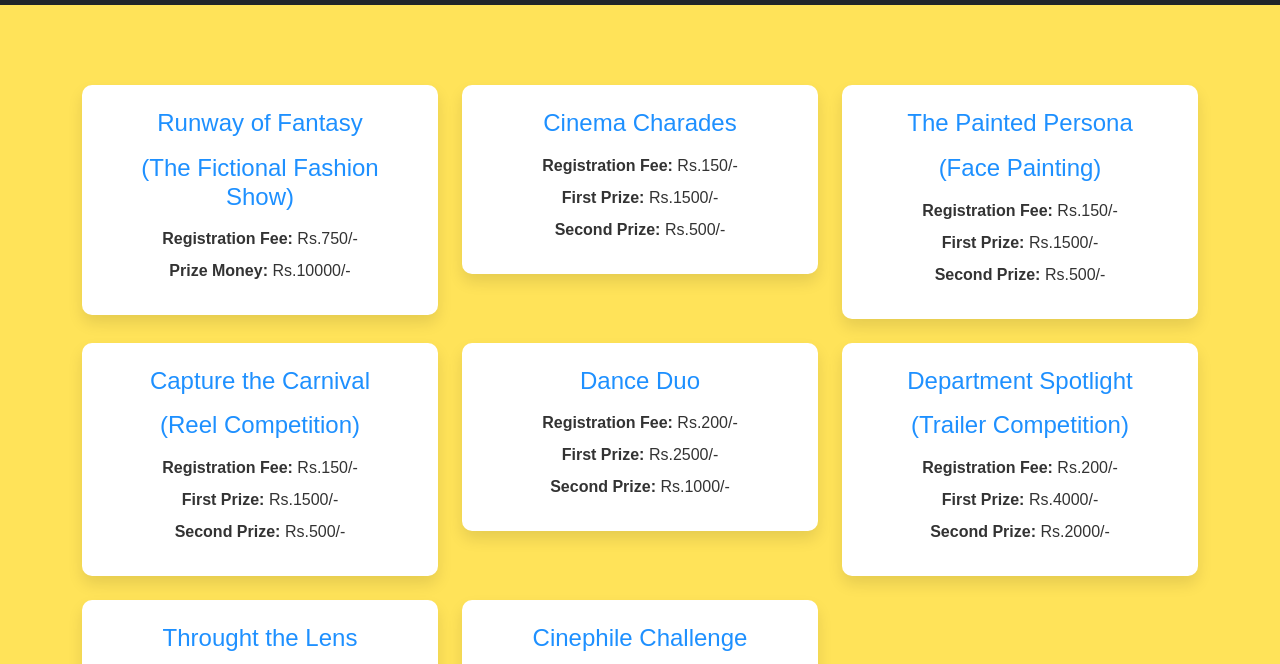
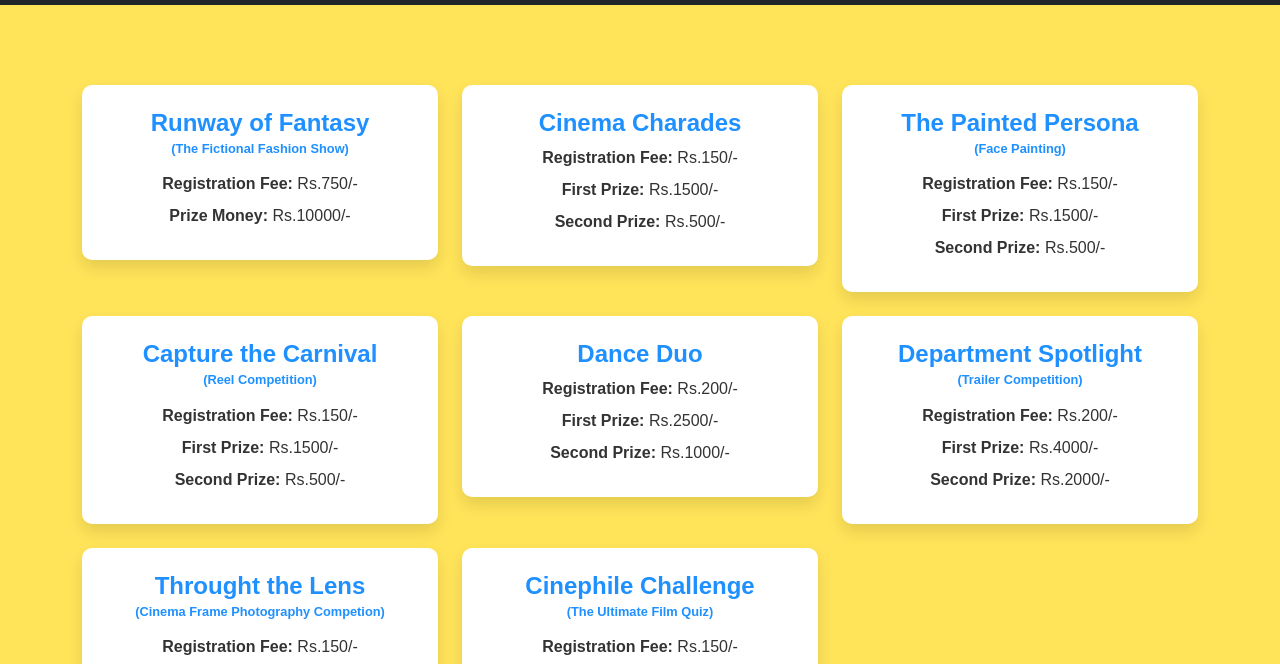
Before and after one commit to christofrancis11/Kottaka, a plain HTML site: page events.html in a window 1280 px wide. Shown: the part 51-715 px from the top of the page. Drawn offline with nearby package versions, Linux system fonts and the light colour scheme.

Commit message:
Update events.css

```diff
--- a/events.css
+++ b/events.css
@@ -40,10 +40,17 @@ body, h1, h2, p {
     text-align: center;
   }
 
-  .event-card h2 {
+  .event-card h2{
     font-size: 1.5rem;
     color: #1E90FF;
+    font-weight: bold !important;
+  }
+
+  .event-sub{
+    font-size: 0.8rem !important;
+    color: #000;
     margin-bottom: 1rem;
+    margin-top: 0.2rem;
   }
 
   .event-card p {
```
